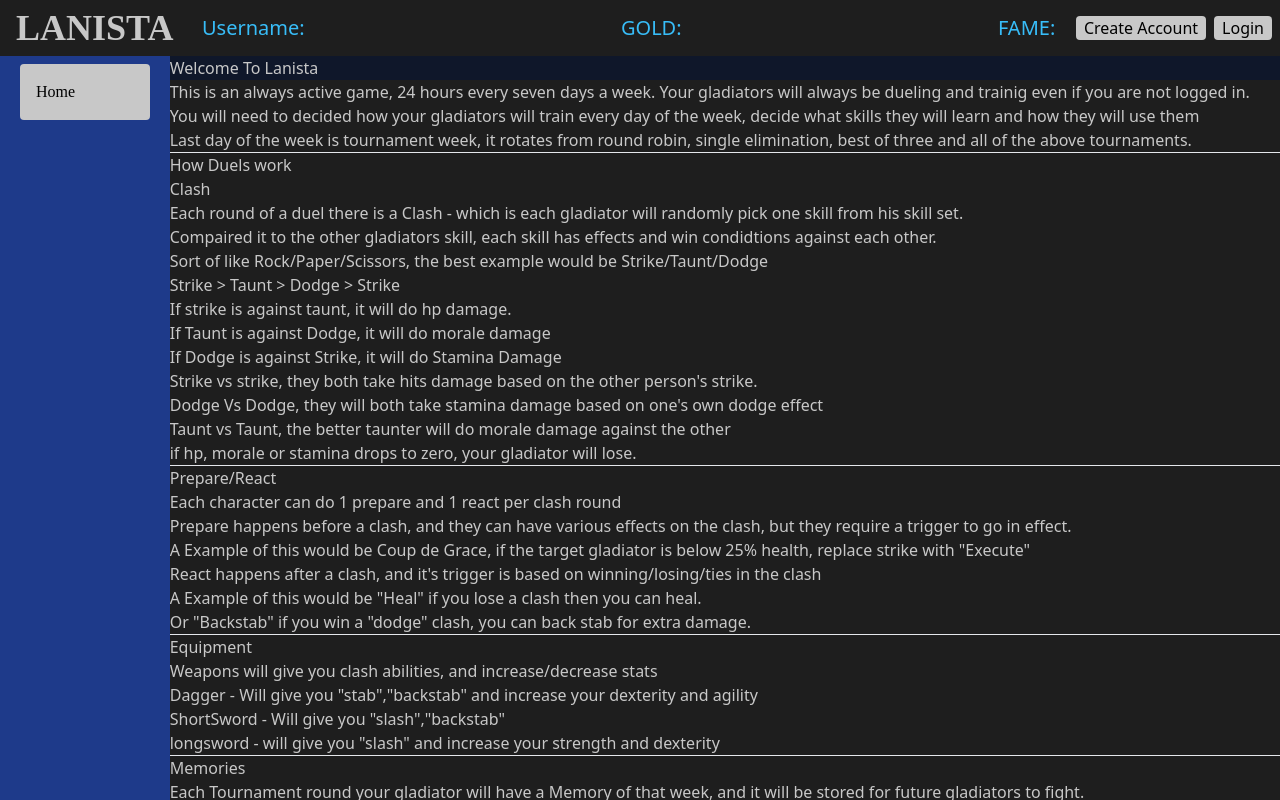
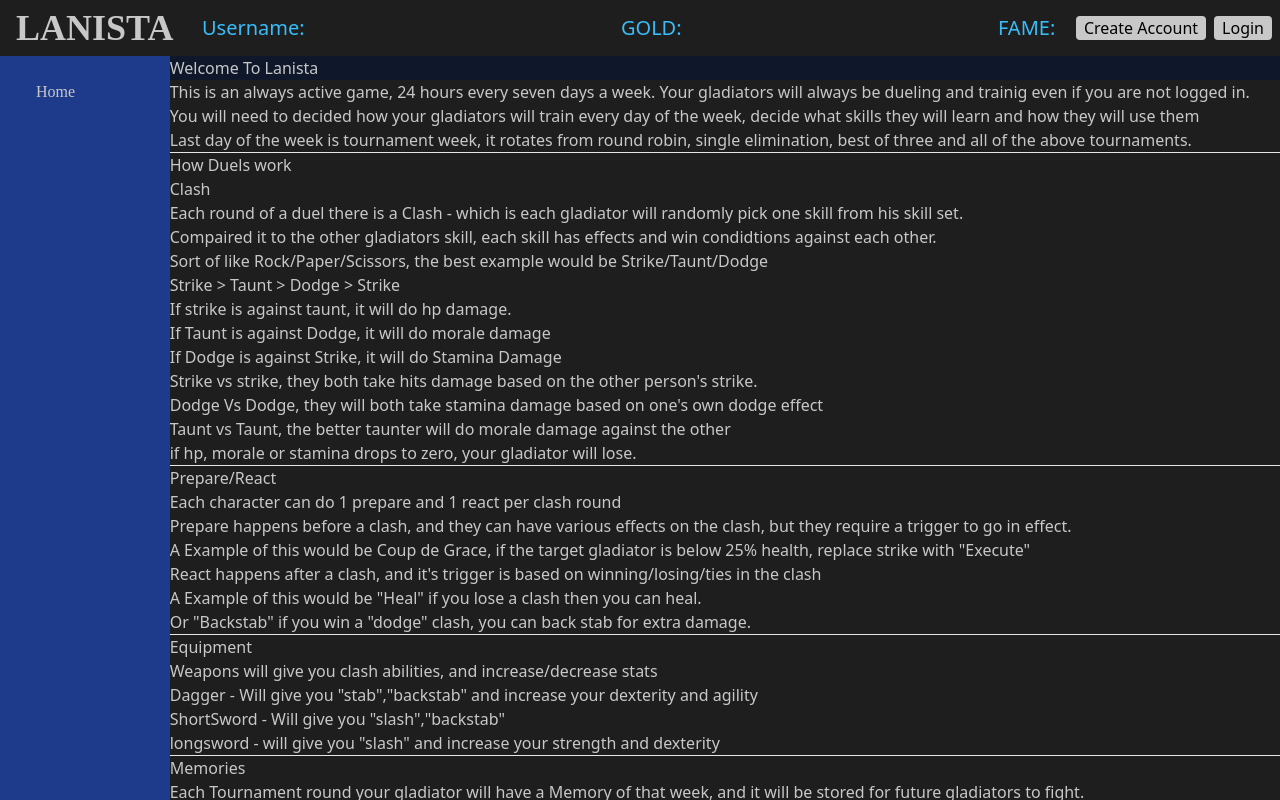
Before and after one commit to l1keafox/Lanista, a Vue app in the folder client/: page / in a window 1280 px wide. Built offline with nearby package versions, Linux system fonts and the light colour scheme; a web font is replaced by a local one.

Commit message:
updated butons

```diff
--- a/client/src/components/SideNav.vue
+++ b/client/src/components/SideNav.vue
@@ -1,39 +1,39 @@
 <template>
 	<div class="overflow-y-auto max-h-screen bg-blue-900 px-3 w-48">
 		<div
-			class=" font-lux text-base m-2 cursor-pointer sideOptions rounded"
+			class="  font-lux text-base m-2 cursor-pointer sideOptions rounded hover:bg-blue-200 hover:text-black"
 			@click="$emit('changeMain', 'WelcomeMain')">
 			Home
 		</div>
 
 		<div v-if="isLoggedIn" class="font-lux text-base">
 			<div
-				class="m-2 cursor-pointer sideOptions rounded"
+				class="m-2 cursor-pointer sideOptions rounded hover:bg-blue-200 hover:text-black"
 				@click="$emit('changeMain', 'GladiatorsMain')">
 				Gladiators
 			</div>
 			<div
-				class="m-2 cursor-pointer sideOptions rounded"
+				class="m-2 cursor-pointer sideOptions rounded hover:bg-blue-200 hover:text-black"
 				@click="$emit('changeMain', 'SchoolMain')">
 				School
 			</div>
 			<div
-				class="m-2 cursor-pointer sideOptions rounded"
+				class="m-2 cursor-pointer sideOptions rounded hover:bg-blue-200 hover:text-black"
 				@click="$emit('changeMain', 'CombatMain')">
 				Combat
 			</div>
 			<div
-				class="m-2 cursor-pointer sideOptions rounded"
+				class="m-2 cursor-pointer sideOptions rounded hover:bg-blue-200 hover:text-black"
 				@click="$emit('changeMain', 'StoreMain')">
 				Store
 			</div>
 			<div
-				class="m-2 cursor-pointer sideOptions rounded"
+				class="m-2 cursor-pointer sideOptions rounded hover:bg-blue-200 hover:text-black"
 				@click="$emit('changeMain', 'StudentMain')">
 				Students
 			</div>
 			<div
-				class="m-2 cursor-pointer sideOptions rounded"
+				class="m-2 cursor-pointer sideOptions rounded hover:bg-blue-200 hover:text-black"
 				@click="$emit('changeMain', 'TournamentMain')">
 				Tournament
 			</div>
@@ -77,8 +77,8 @@
 	opacity: 1;
 }
 .sideOptions {
-	background-color: rgb(200, 200, 200);
-	color: black;
+
+	color: rgb(200, 200, 200);
 	padding: 1rem;
 }
 </style>
```
